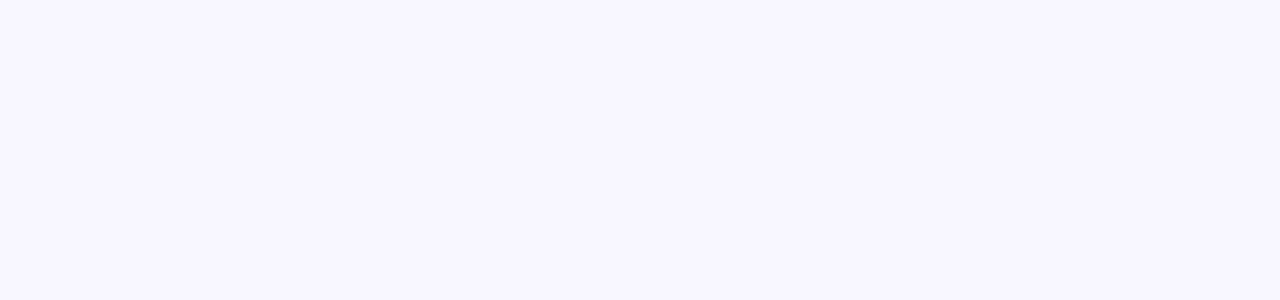
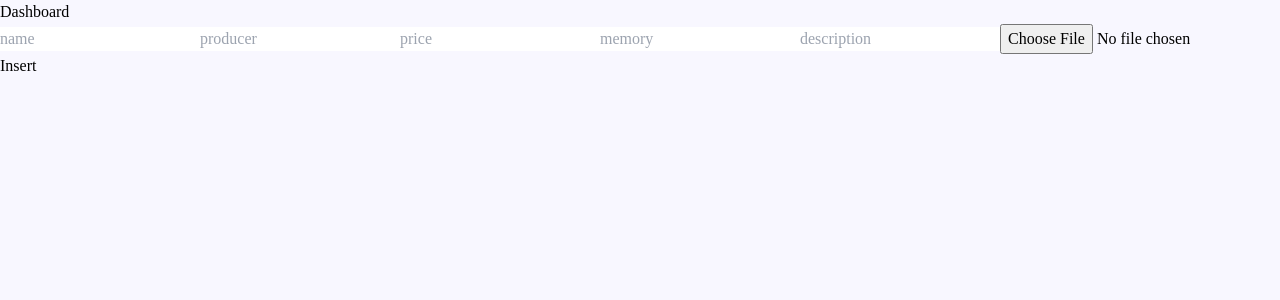
Before and after one commit to ChocolateMagnate/RoyalStoreFront, a React (Create React App) app: page /dashboard in a window 1280 px wide. Before the commit this address had no page. Shown: the top 300 px of the page. Built offline with nearby package versions, Linux system fonts and the light colour scheme.

Commit message:
Dashboard

```diff
--- a/src/App.js
+++ b/src/App.js
@@ -14,6 +14,7 @@ import MyCart from "./components/MyCart";
 import Catalog from "./components/Catalog";
 import PhonesApple from "./components/PhonesApple";
 import Smartphones from "./components/Smartphones";
+import Dashboard from "./components/Dashboard";
 
 
 
@@ -29,6 +30,7 @@ function App() {
                     <Route path={"/myCart"} element={<MyCart/>}></Route>
                     <Route path={"/smartphones"} element={<Smartphones/>}></Route>
                     <Route path={"/phonesApple"} element={<PhonesApple/>}></Route>
+                  <Route path={"/dashboard"} element={<Dashboard/>}></Route>
               </Routes>
           </Router>
 
--- a/src/components/Dashboard.js
+++ b/src/components/Dashboard.js
@@ -0,0 +1,52 @@
+import {useState} from "react";
+import {useSelector} from "react-redux";
+
+
+export default function Dashboard() {
+    const [name, setName] = useState("");
+    const [producer, setProducer] = useState("");
+    const [price, setPrice] = useState("");
+    const [memory, setMemory] = useState("");
+    const [description, setDescription] = useState("");
+    const [image, setImage] = useState("");
+    const [message, setMessage] = useState("");
+
+    const token = useSelector(state => state.user.token)
+
+
+    return(
+        <div className={"dashboard"}>
+            <h1>Dashboard</h1>
+            <input type="text" placeholder={"name"} onChange={(event) => event.target.value}/>
+            <input type="text" placeholder={"producer"} onChange={(event) => event.target.value}/>
+            <input type="number" placeholder={"price"} onChange={(event) => event.target.value}/>
+            <input type="number" placeholder={"memory"} onChange={(event) => event.target.value}/>
+            <input type="text" placeholder={"description"} onChange={(event) => event.target.value}/>
+            <input type="file" alt={"phone-image"} onChange={(event) => event.target.value} />
+            <button onClick={() => {
+                const query = "http://localhost:8080/create-smartphone"
+                const form = {
+                    name: name,
+                    brand: producer,
+                    price: price,
+                    memory: memory,
+                    description: description,
+                    photo: image
+                }
+                fetch(query, {method: "PUT", headers: {'Authorization':"Bearer "+token,'Content-Type':'application/json'}, body: JSON.stringify(form)}).then(response => {
+                    if (response.status === 200) {
+                        console.log("Product inserted successfully.")
+                        setMessage("Product inserted successfully.")
+                    } else {
+                        console.log("Something went wrong. Please try again later.")
+                        setMessage("Something went wrong. Please try again later.")
+                    }
+                })
+            }
+            }>Insert</button>
+            {message && <p>{message}</p>}
+        </div>
+    )
+
+
+}
--- a/src/components/LeftNavBar.js
+++ b/src/components/LeftNavBar.js
@@ -26,6 +26,9 @@ export default function LeftNavBar(props) {
                         <li className={"option"}>
                             <Link to={"/"}>New</Link>
                         </li>
+                        <li className={"option"}>
+                            <Link to={"/dashboard"}>Dashboard</Link>
+                        </li>
                     </ul>
                 </nav>
             </div>
--- a/src/components/LogInForm.js
+++ b/src/components/LogInForm.js
@@ -1,13 +1,38 @@
 import "../styles/RegistrationForm.css"
+import {useDispatch} from "react-redux";
+import {useState} from "react";
+import {useNavigate} from "react-router";
 
 export default function LogInForm() {
+
+    const dispatch = useDispatch();
+    const [email, setEmail] = useState("")
+    const [password, setPassword] = useState("")
+    const navigate = useNavigate()
+
 return (
         <div className={"registration-form"}>
             <h1>Log in</h1>
-            <input type="text" placeholder={"Login"} className={"enter-text"}/>
+            <input type="text" placeholder={"Login"} className={"enter-text"} onChange={event => setEmail(event.target.value)}/>
 
-            <input type="text" placeholder={"Password"} className={"enter-text"}/>
-            <button className={"register-button"}>Log In</button>
+            <input type="password" placeholder={"Password"} className={"enter-text"} onChange={event => setPassword(event.target.value)}/>
+            <button className={"register-button"} onClick={() => {
+                const query = "http://localhost:8080/login"
+                const form = {
+                    email: email,
+                    password:password,
+                    rememberMe: false
+                }
+                fetch(query, {method: "PUT", headers: {'Content-Type':'application/json'}, body: JSON.stringify(form)}).then(response => {
+                    return response.json();
+
+                })
+                    .then(data => {
+                    dispatch({type: "LOGIN_USER", payload: data})
+                        console.log(data);
+                    navigate("/")
+                })
+            }}>Log In</button>
         </div>
     )
 
```
